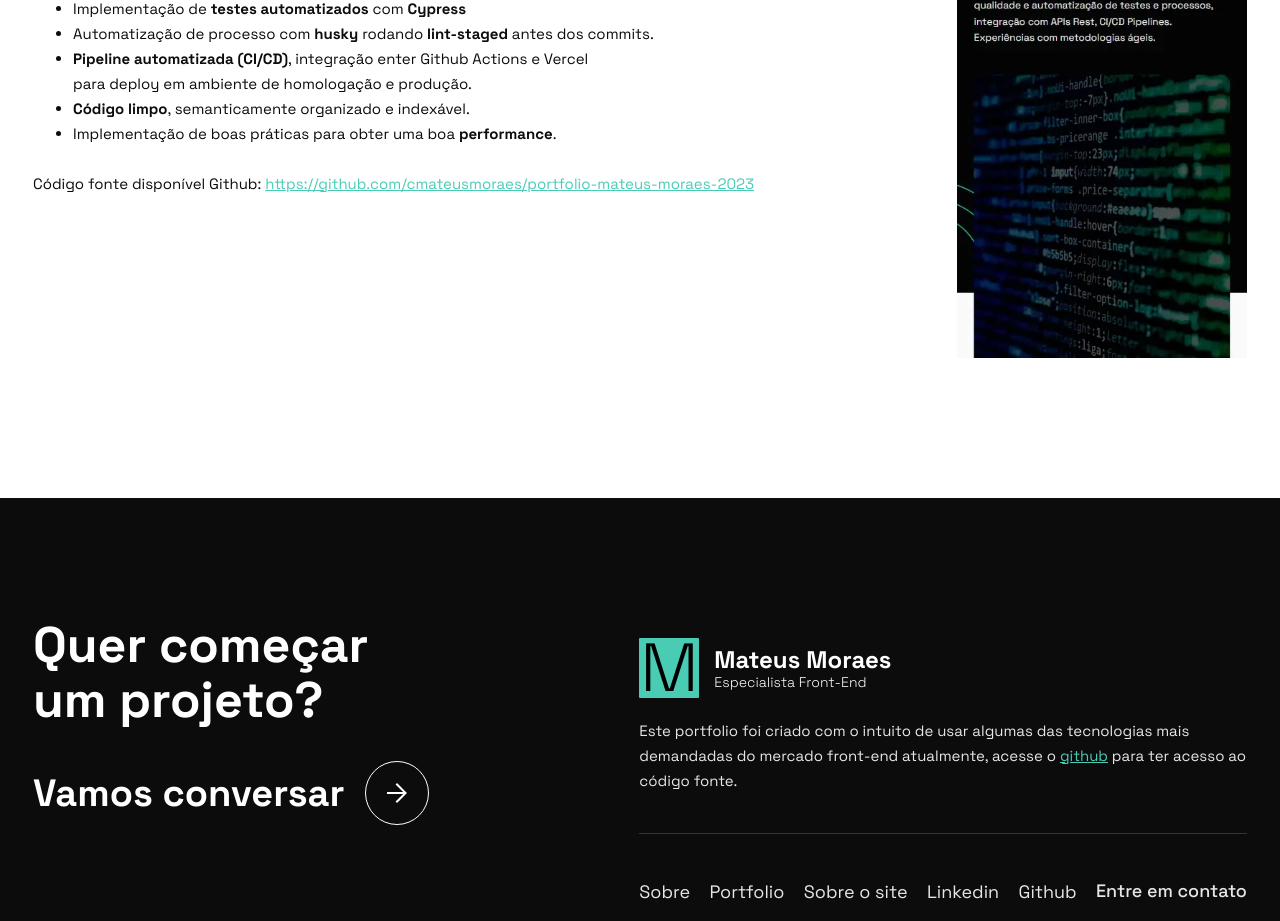
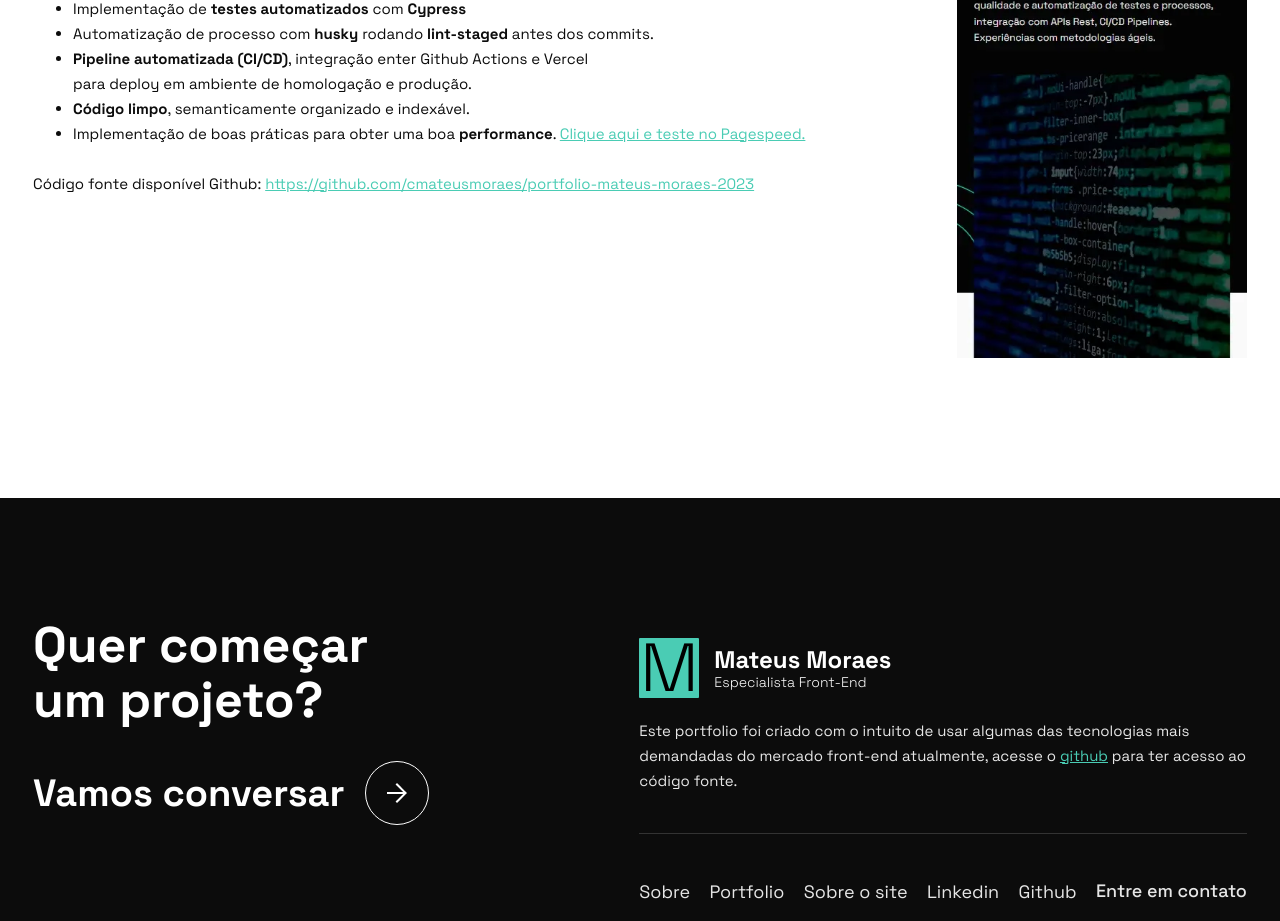
Before and after one commit to cmateusmoraes/portfolio-mateus-moraes-2023, a Next.js app: page / in a window 1280 px wide. Shown: the part 3640-4561 px from the top of the page. Built offline with nearby package versions, Linux system fonts and the light colour scheme.

Commit message:
Add Pagespeed test link in About section

```diff
--- a/src/components/Sections/AboutSite/index.tsx
+++ b/src/components/Sections/AboutSite/index.tsx
@@ -109,7 +109,14 @@ export function AboutSite() {
             </li>
             <li>
               Implementação de boas práticas para obter uma boa{" "}
-              <strong>performance</strong>.
+              <strong>performance</strong>.{" "}
+              <a
+                href="https://pagespeed.web.dev/"
+                target="_blank"
+                rel="noopener noreferrer"
+              >
+                Clique aqui e teste no Pagespeed.
+              </a>
             </li>
           </ul>
 
```
